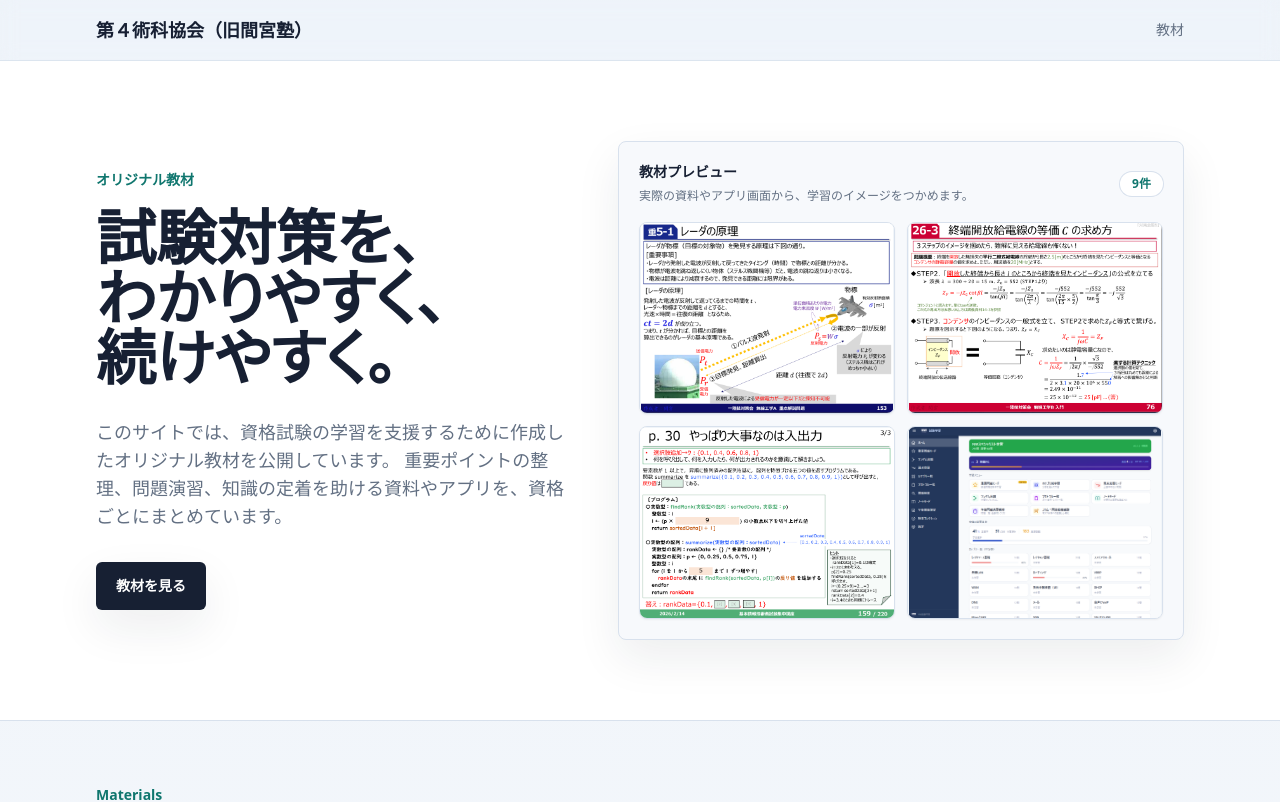
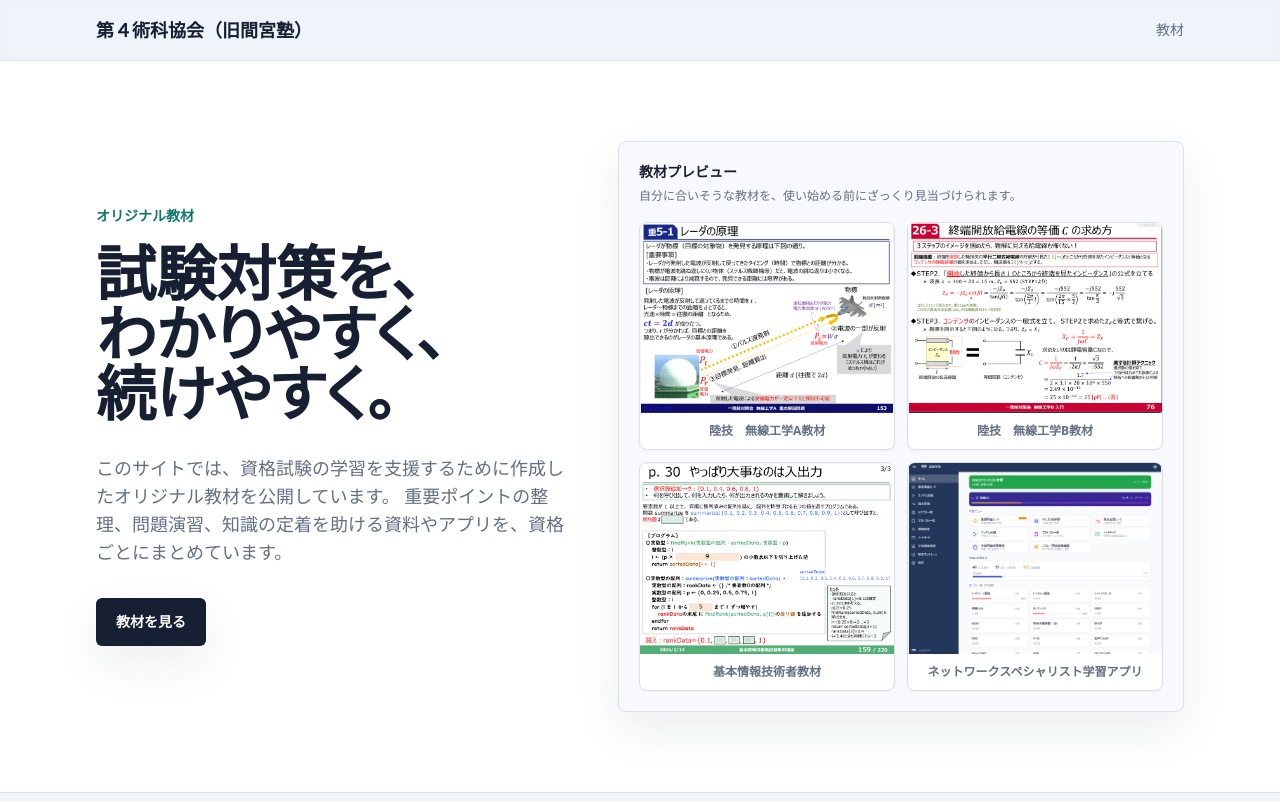
Before and after one commit to hmamiya52-bit/4th-TA_byMamiya, a Next.js app: page / in a window 1280 px wide. Shown: the top 802 px of the page. Built offline with nearby package versions, Linux system fonts and the light colour scheme.

Commit message:
Refine hero preview copy

```diff
--- a/src/app/page.tsx
+++ b/src/app/page.tsx
@@ -55,7 +55,7 @@ export default function Home() {
         </div>
       </header>
 
-      <HeroSection materials={materials} />
+      <HeroSection />
 
       <section id="materials" className="mx-auto max-w-6xl px-5 py-14 sm:px-6 sm:py-16 lg:px-8">
         <div className="mb-10 flex flex-col gap-3 sm:flex-row sm:items-end sm:justify-between">
--- a/src/components/HeroSection.tsx
+++ b/src/components/HeroSection.tsx
@@ -1,17 +1,15 @@
-import type { Material } from "@/data/materials";
-
-type HeroSectionProps = {
-  materials: Material[];
-};
-
 const heroPreviewImages = [
-  { src: "/materials/hero-preview-1.png", alt: "第一級陸上無線技術士の教材プレビュー" },
-  { src: "/materials/hero-preview-2.png", alt: "無線工学Bの教材プレビュー" },
-  { src: "/materials/hero-preview-3.png", alt: "基本情報技術者試験の教材プレビュー" },
-  { src: "/materials/hero-preview-4.png", alt: "ネットワークスペシャリスト学習アプリのプレビュー" },
+  { src: "/materials/hero-preview-1.png", alt: "陸技 無線工学A教材のプレビュー", title: "陸技　無線工学A教材" },
+  { src: "/materials/hero-preview-2.png", alt: "陸技 無線工学B教材のプレビュー", title: "陸技　無線工学B教材" },
+  { src: "/materials/hero-preview-3.png", alt: "基本情報技術者教材のプレビュー", title: "基本情報技術者教材" },
+  {
+    src: "/materials/hero-preview-4.png",
+    alt: "ネットワークスペシャリスト学習アプリのプレビュー",
+    title: "ネットワークスペシャリスト学習アプリ",
+  },
 ];
 
-export function HeroSection({ materials }: HeroSectionProps) {
+export function HeroSection() {
   return (
     <section id="top" className="border-b border-line bg-white">
       <div className="mx-auto grid max-w-6xl gap-10 px-5 py-14 sm:px-6 sm:py-20 lg:grid-cols-[0.92fr_1.08fr] lg:items-center lg:px-8">
@@ -40,11 +38,10 @@ export function HeroSection({ materials }: HeroSectionProps) {
           <div className="mb-4 flex items-center justify-between gap-3">
             <div>
               <p className="text-sm font-bold text-ink">教材プレビュー</p>
-              <p className="mt-1 text-xs leading-5 text-muted">実際の資料やアプリ画面から、学習のイメージをつかめます。</p>
+              <p className="mt-1 text-xs leading-5 text-muted">
+                自分に合いそうな教材を、使い始める前にざっくり見当づけられます。
+              </p>
             </div>
-            <span className="rounded-full bg-white px-3 py-1 text-xs font-bold text-teal ring-1 ring-line">
-              {materials.length}件
-            </span>
           </div>
           <div className="grid gap-3 sm:grid-cols-2">
             {heroPreviewImages.map((image) => (
@@ -52,6 +49,7 @@ export function HeroSection({ materials }: HeroSectionProps) {
                 <div className="aspect-[4/3] bg-slate-100">
                   <img src={image.src} alt={image.alt} className="h-full w-full object-contain" loading="eager" />
                 </div>
+                <p className="px-3 py-2 text-center text-xs font-bold leading-5 text-muted">{image.title}</p>
               </div>
             ))}
           </div>
```
